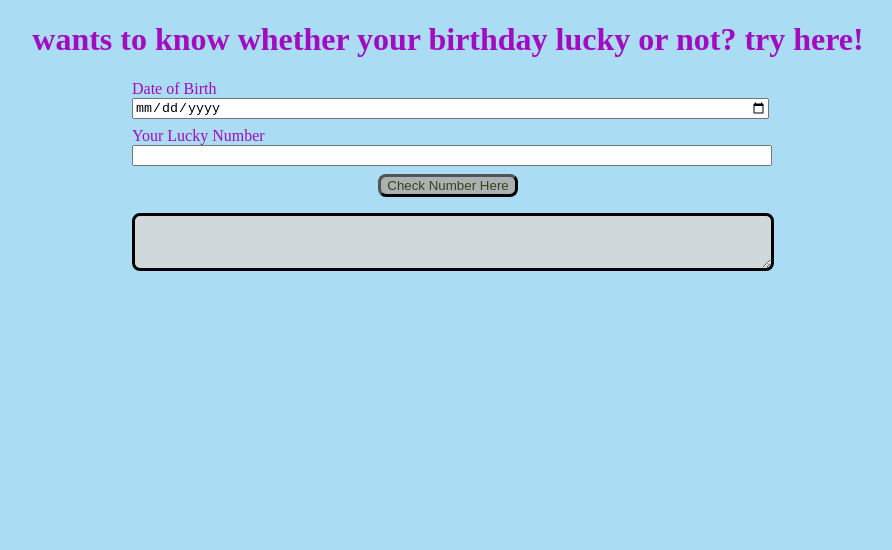
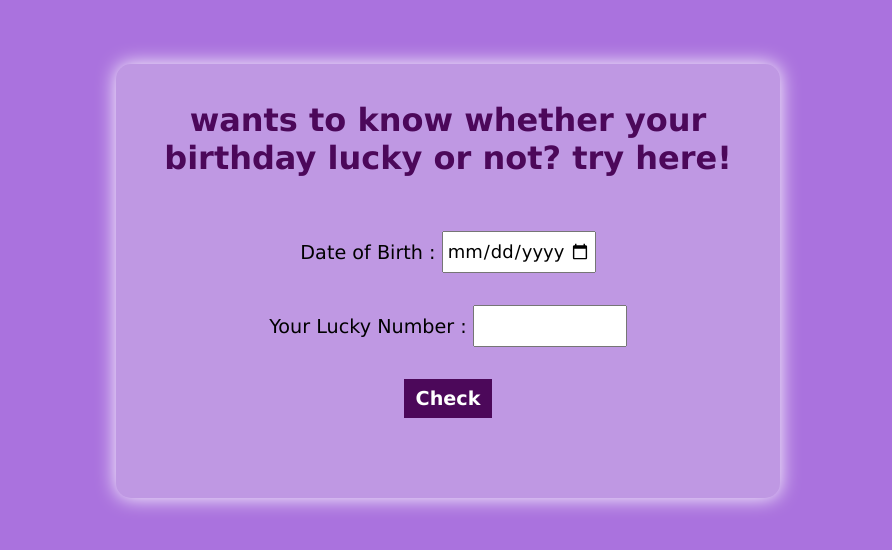
Before and after one commit to Mdnd143/birthday-lucky-not, a plain HTML site: page index.html in a window 1280 px wide. Shown: the whole page, without its empty margins (192-1084 px from the left). Drawn offline with Linux system fonts and the light colour scheme.

Commit message:
style
minor change in style

```diff
--- a/index.html
+++ b/index.html
@@ -9,14 +9,16 @@
 </head>
 
 <body>
+  <div class="container">
 	<h1>wants to know whether your birthday lucky or not? try here!</h1>
-	<div class="container">
-		<label for="date-of-birth">Date of Birth</label>
-      <input type="date" id="date-of-birth"  required>
-      <label for="lucky-number">Your Lucky Number</label>
-    <input type="number" id="lucky-number" required>
-    <button id="check-number">Check Number Here</button>
-<textarea id="output-box" disabled></textarea>
+
+		<div><label for="date-of-birth">Date of Birth : </label>
+      <input type="date" id="date-of-birth"  required></div>
+      <div>
+        <label for="lucky-number">Your Lucky Number : </label>
+      <input type="number" id="lucky-number" required></div>
+    <div class="btn"><button id="check-number">Check</button></div>
+<div id="output-box" class="output"></div>
     </div>
     <script src="script.js"></script>
   </body>
--- a/style.css
+++ b/style.css
@@ -1,42 +1,51 @@
-h1{
-  text-align: center
+*{
+  font-family: Verdana, Geneva, Tahoma, sans-serif;
+}
+
+body{
+  background-color: rgb(170, 114, 222);
 }
 .container{
   width: 50%;
-  margin: auto;
+  margin: 4rem auto;
+  padding: 1rem;
+  display: flex;
+  flex-direction: column;
+  gap: 2rem;
+  text-align: center;
+  box-shadow: 0px 0px 20px white;
+  border-radius: 15px;
+  background-color: rgb(191, 152, 227);
 }
-input,
-label{
-  display: block;
+h1{
+  font-size: xx-large;
+  color: rgb(76, 8, 90);
 }
 input{
- margin-bottom: 0.5rem;
- width: 100%;
+  height: 2rem;
+  padding: 3px;
+  font-size: large;
+  width: 9rem;
 }
-#check-number{
-  margin-top: 1rem;
-  margin: auto;
-  display: block;
-  background-color: rgb(171, 176, 179);
-  color: rgb(55, 66, 24);
-  border-color: black;
-  border-width: medium;
-  border-radius: 0.5rem;
-
+label{
+  font-size: larger;
 }
-#output-box{
-  margin-top: 1rem;
-  display: block;
-  background-color: rgb(209, 216, 219);
-  color: rgb(55, 66, 24);
-  border-color: black;
-  border-width: medium;
-  border-radius: 0.5rem;
-  font-size: 150%;
-  height: 3rem;
-  width: 100%;
+button{
+  background-color: rgb(76, 8, 90);
+  padding: 8px 12px;
+  font-size: larger;
+  font-weight: bold;
+  color: white;
+  border: none;
 }
-body{
-  background-color: rgb(170, 220, 243);
- color: rgb(162, 11, 192);
+.output{
+  font-size: larger;
+  margin-bottom: 2rem;
+  color: rgb(76, 8, 90);
+  font-weight: bold;
 }
+@media (max-width:400px) {
+  .container{
+    width: 70%;
+  }
+}
```
